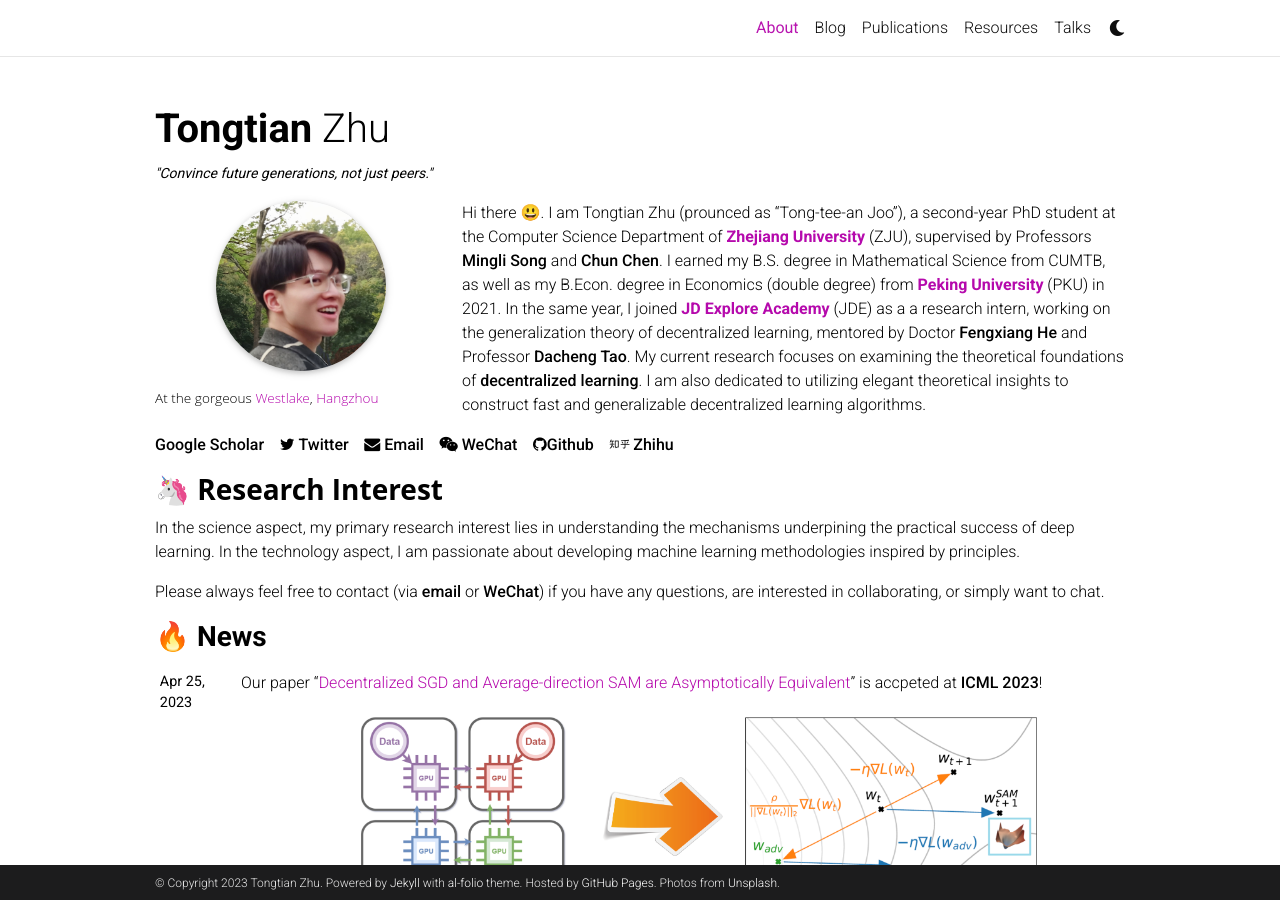
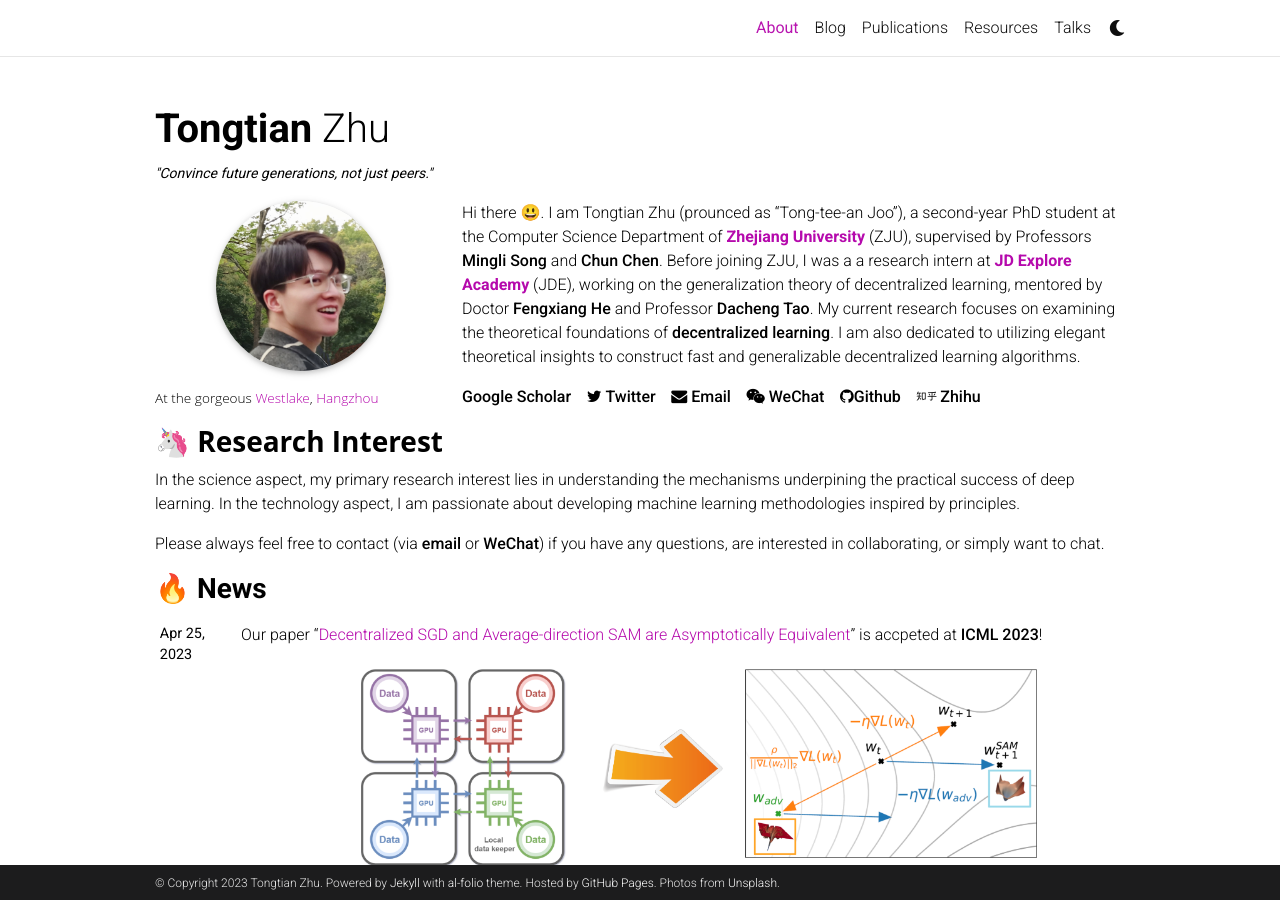
Before and after one commit to Raiden-Zhu/Raiden-Zhu.github.io, a Jekyll site: the page built from _pages/about.md, in a window 1280 px wide and 900 px high. Built offline with Jekyll 4.4.1, drawn with Linux system fonts in a browser that asks for light colours; full-size pictures stand in for the smaller copies a plugin makes; comment, search, counter and statistics services are not loaded; a style sheet for code colours, icons or effects is not loaded.

Commit message:
Update about.md

```diff
--- a/_pages/about.md
+++ b/_pages/about.md
@@ -18,8 +18,8 @@
 social: true  # includes social icons at the bottom of the page
 ---
 
-Hi there 😃. I am Tongtian Zhu (prounced as "Tong-tee-an Joo"), a second-year PhD student at the Computer Science Department of [<span style="font-weight: bold; color: #B509AC;">Zhejiang University</span>](https://www.zju.edu.cn/english/) (ZJU), supervised by Professors [**Mingli Song**](https://person.zju.edu.cn/en/msong) and [**Chun Chen**](https://person.zju.edu.cn/en/0082004). I earned my B.S. degree in Mathematical Science from CUMTB, as well as my B.Econ. degree in Economics (double degree) from [<span style="font-weight: bold; color: #B509AC;">Peking University</span>](https://english.pku.edu.cn/) (PKU) in 2021.
-In the same year, I joined [<span style="font-weight: bold; color: #B509AC;">JD Explore Academy</span>](https://corporate.jd.com/) (JDE) as a a research intern, working on the generalization theory of decentralized learning,  mentored by Doctor [**Fengxiang He**](https://fengxianghe.github.io/) and Professor [**Dacheng Tao**](https://www.sydney.edu.au/engineering/about/our-people/academic-staff/dacheng-tao.html).
+Hi there 😃. I am Tongtian Zhu (prounced as "Tong-tee-an Joo"), a second-year PhD student at the Computer Science Department of [<span style="font-weight: bold; color: #B509AC;">Zhejiang University</span>](https://www.zju.edu.cn/english/) (ZJU), supervised by Professors [**Mingli Song**](https://person.zju.edu.cn/en/msong) and [**Chun Chen**](https://person.zju.edu.cn/en/0082004). <!-- I earned my B.S. degree in Mathematical Science from CUMTB, as well as my B.Econ. degree in Economics (double degree) from [<span style="font-weight: bold; color: #B509AC;">Peking University</span>](https://english.pku.edu.cn/) (PKU) in 2021. -->
+Before joining ZJU, I was a a research intern at [<span style="font-weight: bold; color: #B509AC;">JD Explore Academy</span>](https://corporate.jd.com/) (JDE), working on the generalization theory of decentralized learning,  mentored by Doctor [**Fengxiang He**](https://fengxianghe.github.io/) and Professor [**Dacheng Tao**](https://www.sydney.edu.au/engineering/about/our-people/academic-staff/dacheng-tao.html).
 My current research focuses on examining the theoretical foundations of **decentralized learning**. I am also dedicated to utilizing elegant theoretical insights to construct fast and generalizable decentralized learning algorithms.
 
 <i class="ai ai-google-scholar"></i> [**Google Scholar**](https://scholar.google.com/citations?user=QvBDUsIAAAAJ&hl=zh-CN]) &nbsp;&nbsp; <i class="fa fa-twitter"></i> [**Twitter**](https://twitter.com/Raiden13238619/) &nbsp;&nbsp; <i class="fa fa-envelope"></i> [**Email**](mailto:raiden@zju.edu.cn) &nbsp;&nbsp; <i class="fa fa-weixin"></i> [**WeChat**](https://raw.githubusercontent.com/Raiden-Zhu/Raiden-Zhu.github.io/master/assets/img/WeChat_QR_code.jpg) &nbsp;&nbsp;  <i class="fa fa-github"></i>[**Github**](https://github.com/Raiden-Zhu) &nbsp;&nbsp; <i class="fab fa-zhihu"></i> [**Zhihu**](https://www.zhihu.com/people/you-li-70-94)
```
